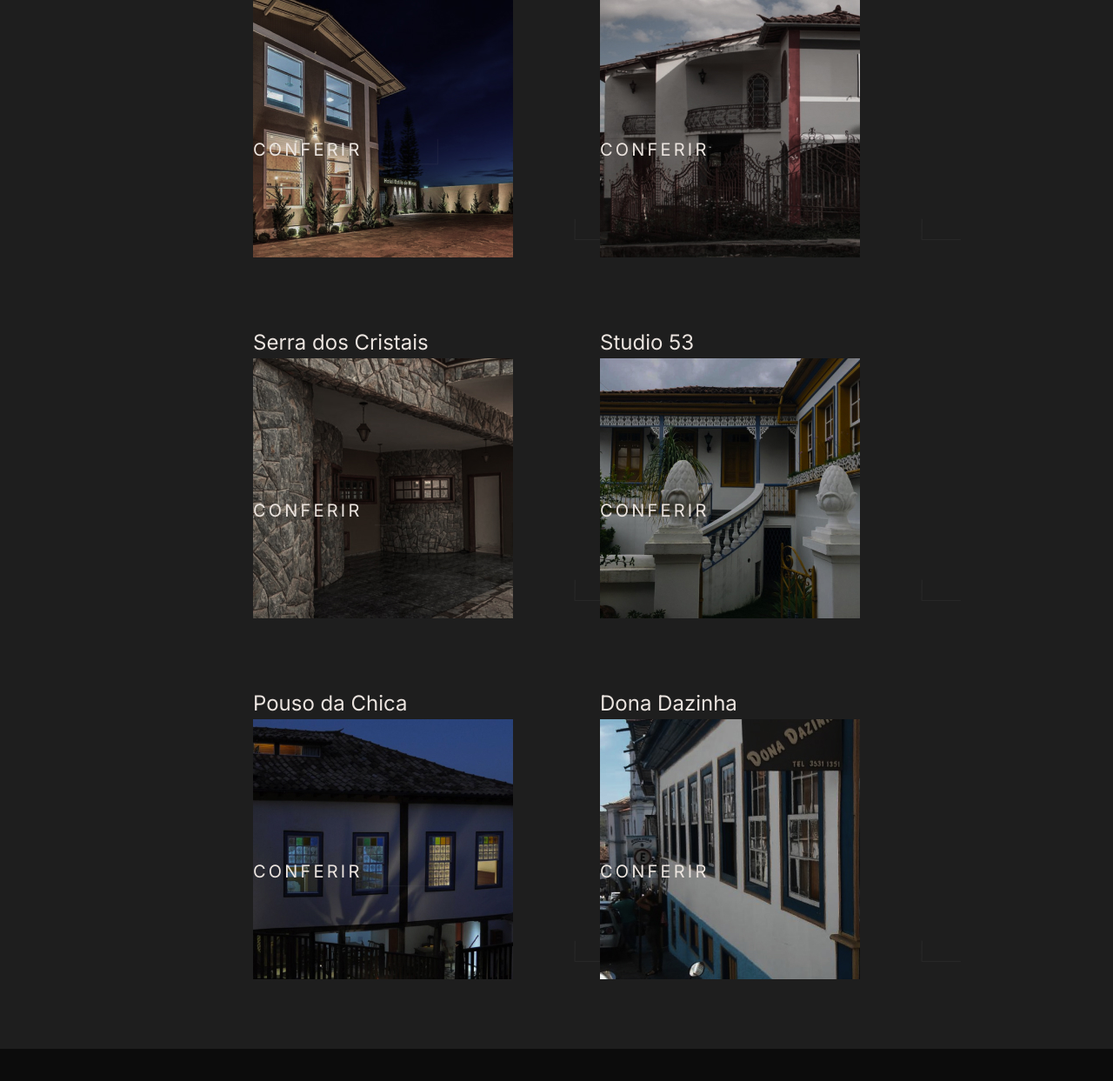
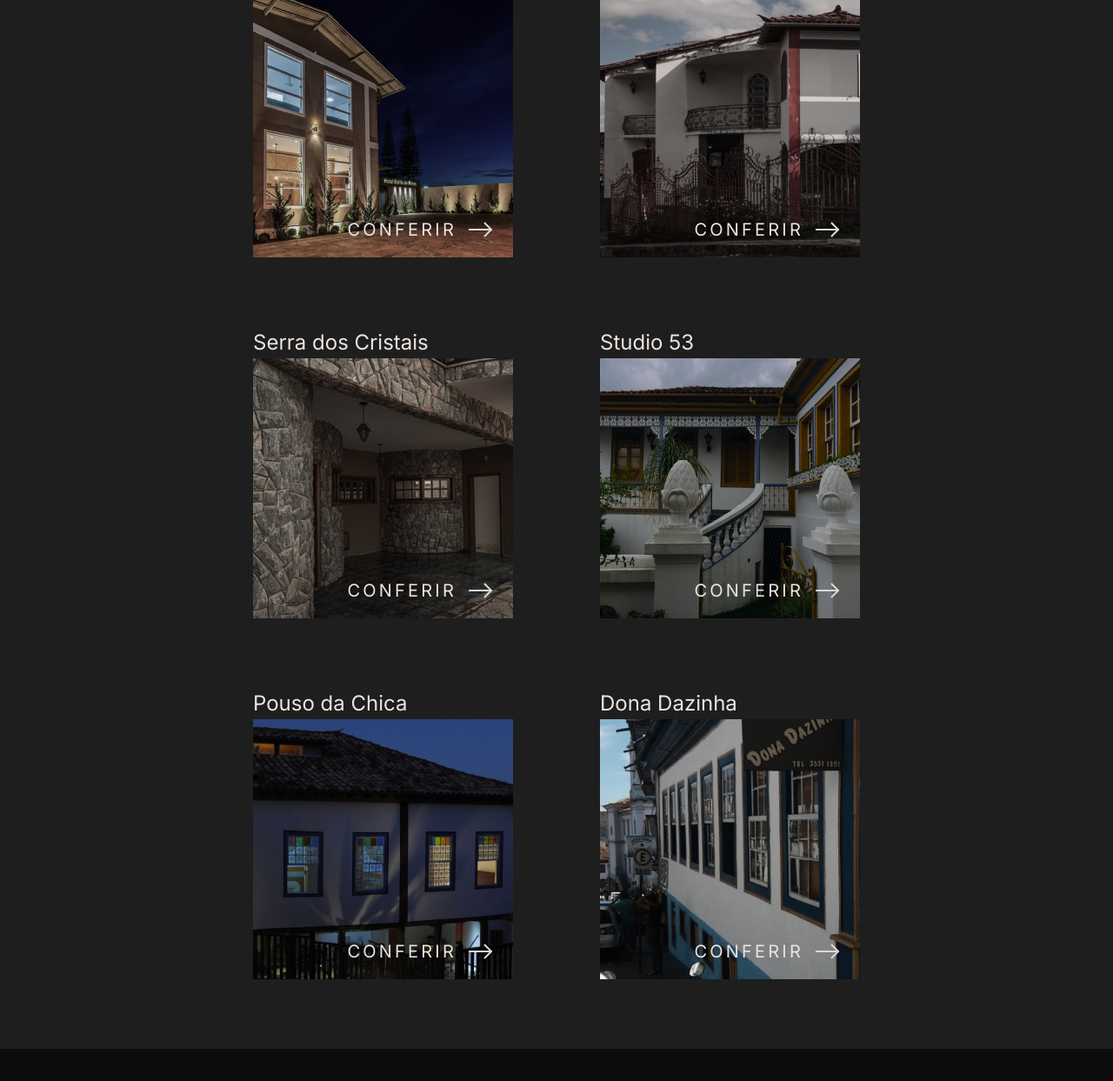
Before and after one commit to moraismariana/DTNA-Turismo, a plain HTML site: page hoteis/acayaca.html in a window 1280 px wide. Shown: the part 1319-2562 px from the top of the page at 87% size. Drawn offline with nearby package versions, Linux system fonts and the light colour scheme; a web font is replaced by a local one.

Commit message:
Att de Diretórios

```diff
--- a/hoteis/acayaca.html
+++ b/hoteis/acayaca.html
@@ -79,7 +79,7 @@
           <img src="../img/hoteis/hoteis-p/estilo-de-minas.jpg" alt="Estilo de Minas">
           <a href="../hoteis/estilo-de-minas.html" class="hotel-link">
             <p class="font5">Conferir</p>
-            <img src="../img/dec/linhas1.svg" alt="seta">
+            <img src="../img/dec/seta1.svg" alt="seta">
           </a>
         </li>
         <li class="font4">
@@ -87,7 +87,7 @@
           <img src="../img/hoteis/hoteis-p/sinha-moca.jpg" alt="Sinhá Moça">
           <a href="../hoteis/sinha-moca.html" class="hotel-link">
             <p class="font5">Conferir</p>
-            <img src="../img/dec/linhas1.svg" alt="seta">
+            <img src="../img/dec/seta1.svg" alt="seta">
           </a>
         </li>
         <li class="font4">
@@ -95,7 +95,7 @@
           <img src="../img/hoteis/hoteis-p/serra-dos-cristais.jpg" alt="Serra dos Cristais">
           <a href="../hoteis/serra-dos-cristais.html" class="hotel-link">
             <p class="font5">Conferir</p>
-            <img src="../img/dec/linhas1.svg" alt="seta">
+            <img src="../img/dec/seta1.svg" alt="seta">
           </a>
         </li>
         <li class="font4">
@@ -103,7 +103,7 @@
           <img src="../img/hoteis/hoteis-p/studio-53.jpg" alt="Studio 53">
           <a href="../hoteis/studio-53.html" class="hotel-link">
             <p class="font5">Conferir</p>
-            <img src="../img/dec/linhas1.svg" alt="seta">
+            <img src="../img/dec/seta1.svg" alt="seta">
           </a>
         </li>
         <li class="font4">
@@ -111,7 +111,7 @@
           <img src="../img/hoteis/hoteis-p/pouso-da-chica.jpg" alt="Pouso da Chica">
           <a href="../hoteis/pouso-da-chica.html" class="hotel-link">
             <p class="font5">Conferir</p>
-            <img src="../img/dec/linhas1.svg" alt="seta">
+            <img src="../img/dec/seta1.svg" alt="seta">
           </a>
         </li>
         <li class="font4">
@@ -119,7 +119,7 @@
           <img src="../img/hoteis/hoteis-p/dona-dazinha.jpg" alt="Dona Dazinha">
           <a href="../hoteis/dona-dazinha.html" class="hotel-link">
             <p class="font5">Conferir</p>
-            <img src="../img/dec/linhas1.svg" alt="seta">
+            <img src="../img/dec/seta1.svg" alt="seta">
           </a>
         </li>
       </ul>
```
Also changed, not shown: hoteis/caminho-dos-escravos.html (+6 -6 lines), hoteis/capim-limao.html (+6 -6 lines), hoteis/diamante-palace.html (+6 -6 lines), hoteis/dona-dazinha.html (+6 -6 lines), hoteis/ecohostel.html (+6 -6 lines), hoteis/esplanada.html (+6 -6 lines), hoteis/estilo-de-minas.html (+6 -6 lines), hoteis/jardim-do-vale.html (+6 -6 lines), hoteis/pousada-do-garimpo.html (+6 -6 lines), hoteis/pousada-presidente.html (+6 -6 lines), hoteis/pouso-da-chica.html (+6 -6 lines), hoteis/serra-dos-cristais.html (+6 -6 lines), hoteis/sinha-moca.html (+6 -6 lines), hoteis/studio-53.html (+6 -6 lines).
